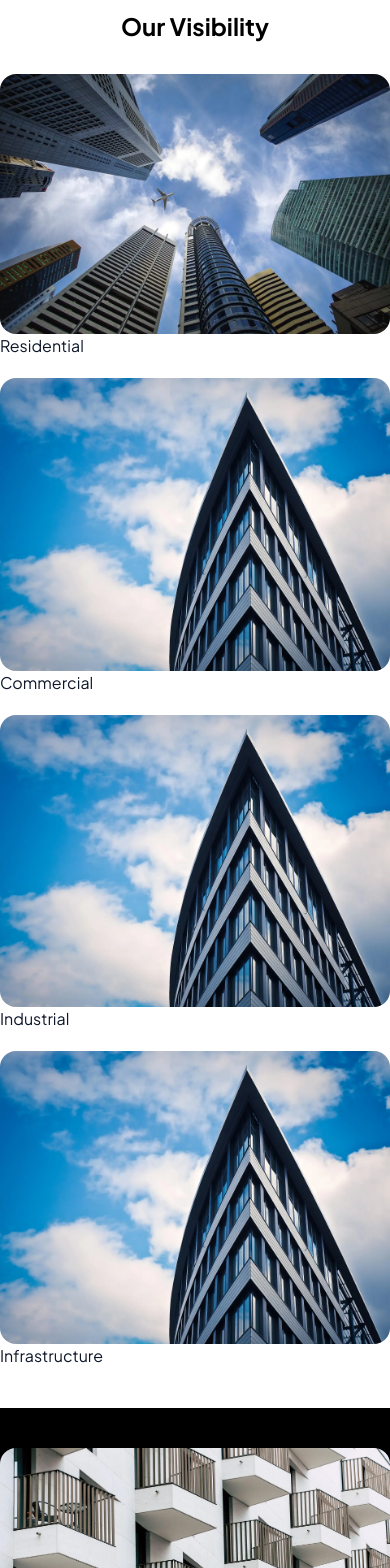
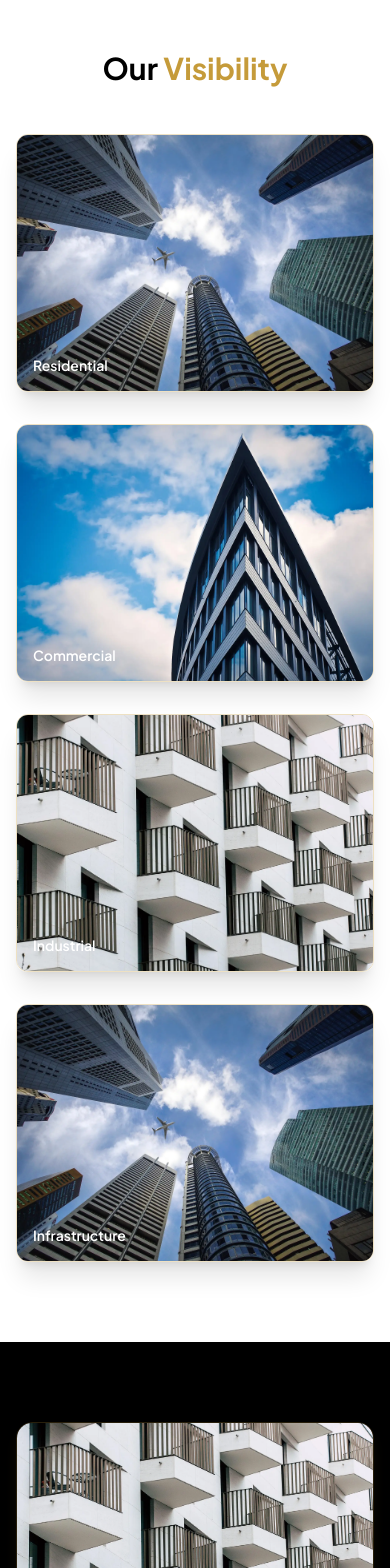
Before and after one commit to extechnology/PBD-Infra, a React (Vite) app: page / in a window 390 px wide. Shown: the part 3620-5188 px from the top of the page. Built offline with nearby package versions, Linux system fonts and the light colour scheme.

Commit message:
updated components

```diff
--- a/src/components/home/OurVisibility.tsx
+++ b/src/components/home/OurVisibility.tsx
@@ -1,58 +1,45 @@
 import FadeIn from "../shared/FadeIn";
+
+const visibilityData = [
+  { src: "/images/image1.webp", label: "Residential" },
+  { src: "/images/image2.webp", label: "Commercial" },
+  { src: "/images/image3.webp", label: "Industrial" },
+  { src: "/images/image1.webp", label: "Infrastructure" },
+];
 
 const OurVisibility = () => {
   return (
-    <div className="max-w-7xl mx-auto py-10">
-      <div>
+    <section className="bg-white text-black py-20">
+      <div className="max-w-7xl mx-auto px-4 sm:px-6 lg:px-8">
+        {/* Title */}
         <FadeIn delay={0.2}>
-          <h1 className="text-center text-2xl font-bold text-black pb-8">
-            Our Visibility
-          </h1>
+          <h2 className="text-center text-3xl md:text-4xl font-bold text-black mb-12">
+            Our <span className="text-gold-500">Visibility</span>
+          </h2>
         </FadeIn>
+
+        {/* Grid */}
+        <div className="grid grid-cols-1 sm:grid-cols-2 lg:grid-cols-4 gap-8">
+          {visibilityData.map((item, idx) => (
+            <FadeIn key={idx} delay={0.3 + idx * 0.1}>
+              <div className="relative group overflow-hidden rounded-xl border border-gold-500/30 shadow-xl hover:shadow-gold-500/50 transition-shadow duration-300">
+                <img
+                  src={item.src}
+                  alt={item.label}
+                  className="w-full h-64 object-cover transition-transform duration-500 group-hover:scale-105"
+                />
+                {/* Dark gradient overlay on hover */}
+                <div className="absolute inset-0 bg-linear-to-t from-black/70 via-transparent to-black/30 opacity-0 group-hover:opacity-100 transition-opacity duration-300" />
+                {/* Label */}
+                <div className="absolute bottom-4 left-4 text-sm font-semibold text-white">
+                  {item.label}
+                </div>
+              </div>
+            </FadeIn>
+          ))}
+        </div>
       </div>
-      <div className="grid grid-cols-1 md:grid-cols-2 lg:grid-cols-4 gap-5">
-        <FadeIn delay={0.2}>
-          <div>
-            <img
-              src="/images/image1.webp"
-              className="w-full h-full object-cover rounded-2xl"
-              alt=""
-            />
-            <p>Residential</p>
-          </div>
-        </FadeIn>
-        <FadeIn delay={0.3}>
-          <div>
-            <img
-              src="/images/image2.webp"
-              className="w-full h-full object-cover rounded-2xl"
-              alt=""
-            />
-            <p>Commercial</p>
-          </div>
-        </FadeIn>
-        <FadeIn delay={0.4}>
-          <div>
-            <img
-              src="/images/image2.webp"
-              className="w-full h-full object-cover rounded-2xl"
-              alt=""
-            />
-            <p>Industrial</p>
-          </div>
-        </FadeIn>
-        <FadeIn delay={0.5}>
-          <div>
-            <img
-              src="/images/image2.webp"
-              className="w-full h-full object-cover rounded-2xl"
-              alt=""
-            />
-            <p>Infrastructure</p>
-          </div>
-        </FadeIn>
-      </div>
-    </div>
+    </section>
   );
 };
 
--- a/src/components/home/PrimeServices.tsx
+++ b/src/components/home/PrimeServices.tsx
@@ -1,24 +1,28 @@
 import FadeIn from "../shared/FadeIn";
+
 
 const PrimeServices = () => {
   return (
-    <div className="py-10 text-white bg-black">
-      <div className="max-w-7xl mx-auto grid grid-cols-1 md:grid-cols-2 gap-5">
-        <FadeIn delay={0.2}>
-          <div>
-            <img
-              src="/images/image3.webp"
-              className="w-full h-full object-cover rounded-2xl"
-              alt=""
-            />
-          </div>
-        </FadeIn>
-        <div className="content-center">
-          <FadeIn delay={0.2}>
-            <h1>Our Prime Services</h1>
+    <section className="bg-black py-20 text-white">
+      <div className="max-w-7xl mx-auto px-4 sm:px-6 lg:px-8">
+        <div className="grid grid-cols-1 md:grid-cols-2  gap-12 items-center">
+          {/* Image */}
+          <FadeIn direction="left">
+            <div className="relative rounded-2xl overflow-hidden shadow-lg shadow-gold-500/10 border border-gold-500/20">
+              <img
+                src="/images/image3.webp"
+                alt="Prime Services"
+                className="w-full h-full object-cover hover:scale-105 transition-transform duration-500"
+              />
+            </div>
           </FadeIn>
-          <FadeIn delay={0.2}>
-            <p>
+
+          {/* Text */}
+          <FadeIn direction="right" className="space-y-12">
+            <h2 className="text-4xl font-bold pb-4">
+              Our <span className="text-gold-500">Prime Services</span>
+            </h2>
+            <p className="text-lg text-gray-700 leading-relaxed pb-4">
               We offer comprehensive construction and real estate solutions
               backed by over 20 years of industry expertise. Our prime services
               include residential construction, commercial development,
@@ -26,12 +30,18 @@ const PrimeServices = () => {
               contracting services, and real estate development. We focus on
               delivering high-quality, durable, and future-ready spaces with
               professional execution, modern engineering practices, and timely
-              project completion{" "}
+              project completion
             </p>
+            <a
+              href="/services"
+              className="inline-block bg-gold-500 text-black font-semibold py-3 px-6 rounded-full hover:bg-gold-400 transition-colors duration-300 shadow-md shadow-gold-500/30"
+            >
+              Explore Services
+            </a>
           </FadeIn>
         </div>
       </div>
-    </div>
+    </section>
   );
 };
 
```
